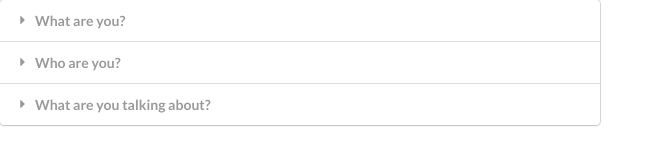
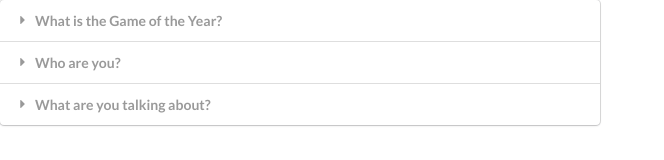
Before and after one commit to jarcillas/widgets-showcase, a React (Create React App) app: page / in a window 1280 px wide. Shown: the top 160 px of the page, without its empty margins (0-664 px from the left). Built offline with nearby package versions, Linux system fonts and the light colour scheme.

Commit message:
change questions for Accordion

```diff
--- a/src/components/App.js
+++ b/src/components/App.js
@@ -3,9 +3,12 @@ import Accordion from './Accordion';
 
 const App = () => {
   const items = [
-    { title: 'What are you?', content: "I don't know." },
-    { title: 'Who are you?', content: 'NANA' },
-    { title: 'What are you talking about?', content: 'stuff' },
+    { title: 'What is the Game of the Year?', content: 'Elden Ring' },
+    { title: 'Who are you?', content: "Nobody you'd know." },
+    {
+      title: 'What are you talking about?',
+      content: 'Mostly programming stuff.',
+    },
   ];
 
   return (
```
